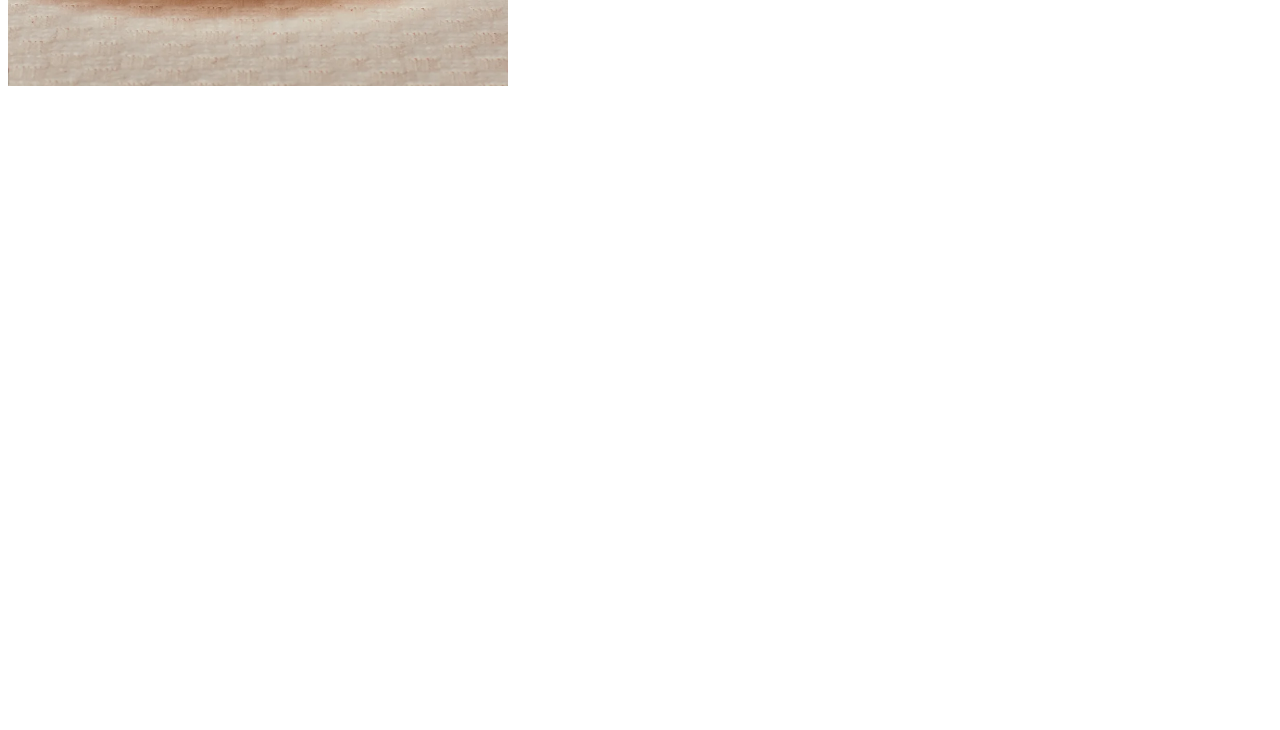
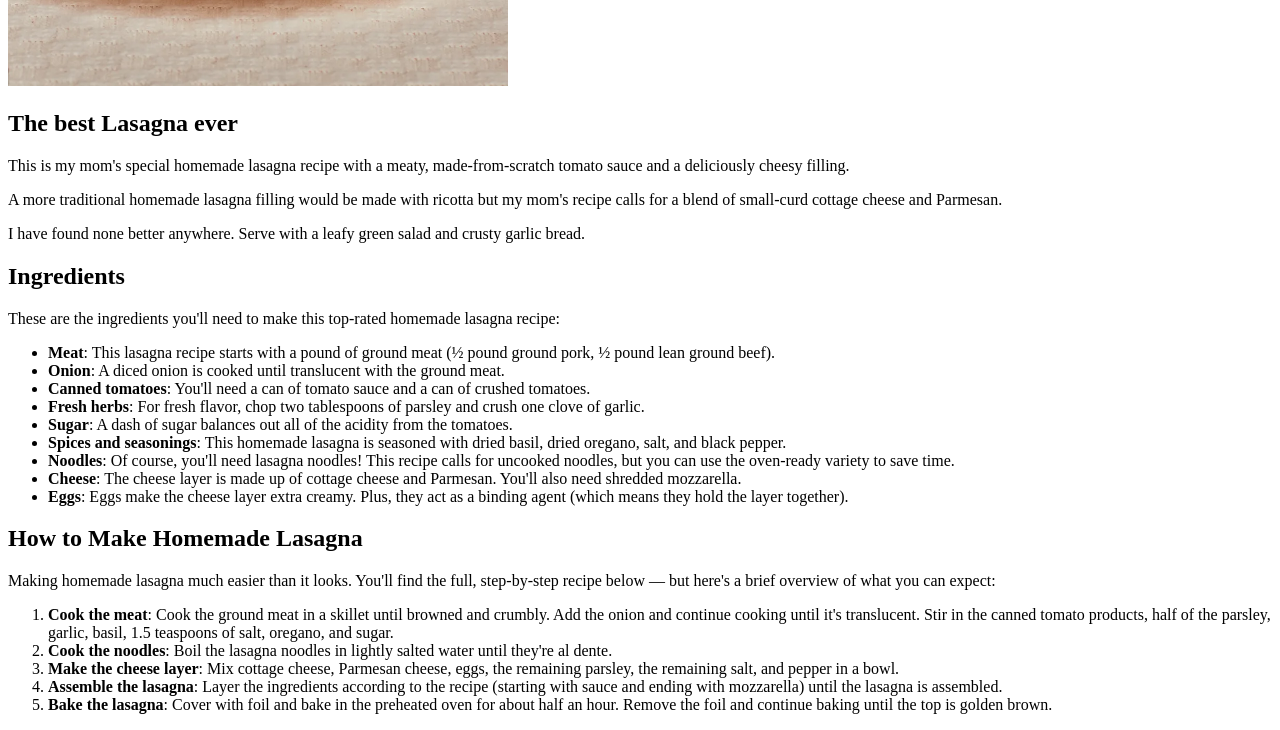
Before and after one commit to svshvxsvshv/odin-recipes, a plain HTML site: page recipes/lasagna.html in a window 1280 px wide. Shown: the part 528-1258 px from the top of the page. Before the commit the page ends 800 px from the top, so only its background shows below. Drawn offline with Linux system fonts and the light colour scheme.

Commit message:
Edit lasagna.html. Added full information for recipe

```diff
--- a/recipes/lasagna.html
+++ b/recipes/lasagna.html
@@ -10,7 +10,57 @@
 
     <p><a href="../index.html">Home</a></p>
 
-    <img src="../img/lasagna.jpg" alt="Photo Of Delicious Lasagna" height="500" width="500">
+    <img src="../img/lasagna.jpg" alt="Photo Of Delicious Lasagna"
+    height="500" width="500">
 
+    <h2>The best Lasagna ever</h2>
+
+    <p>This is my mom's special homemade lasagna recipe with a meaty,
+        made-from-scratch tomato sauce and a deliciously cheesy filling.
+        <p>A more traditional homemade lasagna filling would be made with
+        ricotta but my mom's recipe calls for a blend of small-curd cottage
+        cheese and Parmesan.</p> I have found none better anywhere.
+        Serve with a leafy green salad and crusty garlic bread.</p>
+
+    <h2>Ingredients</h2>
+
+    <p>These are the ingredients you'll need to make this
+        top-rated homemade lasagna recipe:</p>
+    <ul>
+        <li><b>Meat</b>: This lasagna recipe starts with a pound of ground meat
+            (½ pound ground pork, ½ pound lean ground beef).</li>
+        <li><b>Onion</b>: A diced onion is cooked until translucent with the ground meat.</li>
+        <li><b>Canned tomatoes</b>: You'll need a can of tomato sauce and a can of crushed tomatoes.</li>
+        <li><b>Fresh herbs</b>: For fresh flavor, chop two tablespoons of parsley and crush one clove of garlic.</li>
+        <li><b>Sugar</b>: A dash of sugar balances out all of the acidity from the tomatoes.</li>
+        <li><b>Spices and seasonings</b>: This homemade lasagna is seasoned with dried basil, dried oregano, salt,
+            and black pepper.</li>
+        <li><b>Noodles</b>: Of course, you'll need lasagna noodles! This recipe calls for uncooked noodles, but you can
+            use the oven-ready variety to save time.</li>
+        <li><b>Cheese</b>: The cheese layer is made up of cottage cheese and Parmesan. You'll also need shredded mozzarella.</li>
+        <li><b>Eggs</b>: Eggs make the cheese layer extra creamy. Plus, they act as a binding agent (which means they hold the layer together).</li>
+    </ul>
+
+    <h2>How to Make Homemade Lasagna</h2>
+
+    <p>Making homemade lasagna much easier than it looks. You'll find the full, step-by-step recipe below — but here's a brief overview
+        of what you can expect:</p>
+
+    <ol>
+        <li><b>Cook the meat</b>: Cook the ground meat in a skillet until browned and
+            crumbly. Add the onion and continue cooking until it's translucent.
+            Stir in the canned tomato products, half of the parsley, garlic, basil,
+             1.5 teaspoons of salt, oregano, and sugar.</li>
+        <li><b>Cook the noodles</b>: Boil the lasagna noodles
+            in lightly salted water until they're al dente.</li>
+        <li><b>Make the cheese layer</b>: Mix cottage cheese, Parmesan cheese,
+            eggs, the remaining parsley, the remaining salt, and pepper in a bowl.</li>
+        <li><b>Assemble the lasagna</b>: Layer the ingredients according to the recipe
+            (starting with sauce and ending with mozzarella) until the lasagna is
+            assembled.</li>
+        <li><b>Bake the lasagna</b>: Cover with foil and bake in the preheated oven for about
+            half an hour. Remove the foil and continue baking until the top is golden
+            brown.</li>
+    </ol>
 </body>
 </html>
```
